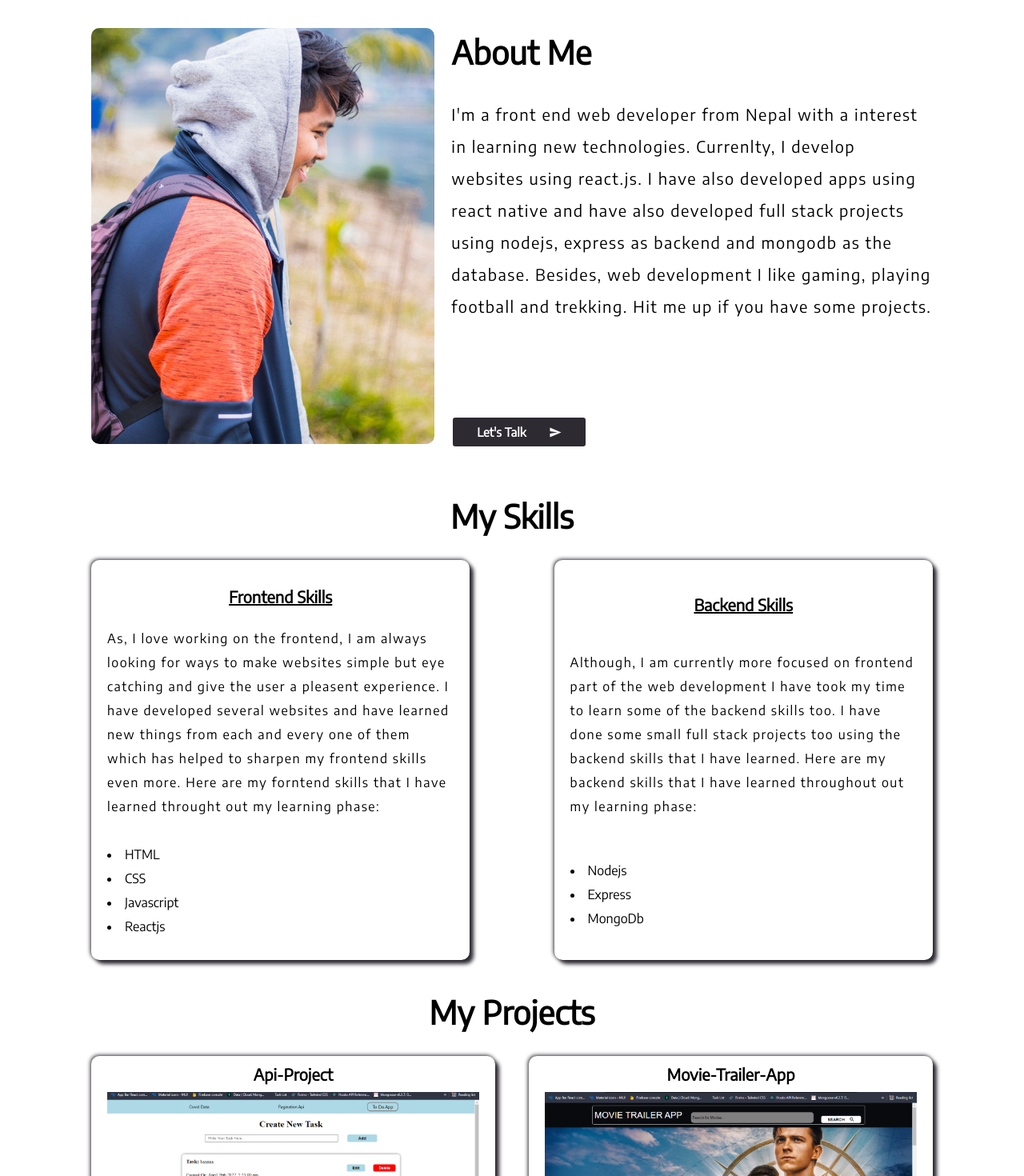
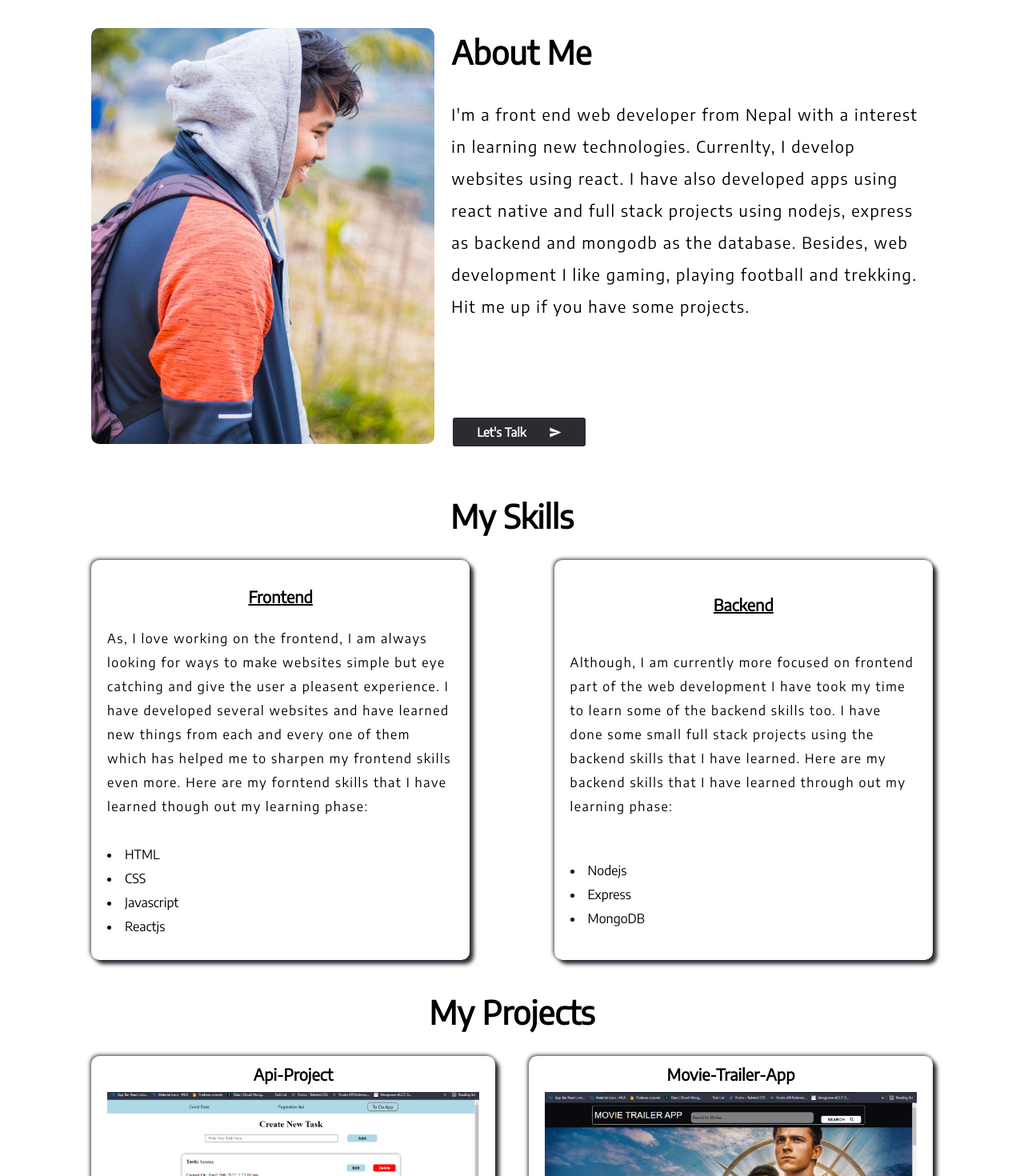
Before and after one commit to taranga99/portfolio, a React (Create React App) app: page / in a window 1280 px wide. Shown: the part 660-2130 px from the top of the page at 80% size. Built offline with nearby package versions, Linux system fonts and the light colour scheme.

Commit message:
Links updated and correction made

```diff
--- a/src/components/About/about.js
+++ b/src/components/About/about.js
@@ -22,11 +22,10 @@ const About = () => {
             <StyledDescription>
               I'm a front end web developer from Nepal with a interest in
               learning new technologies. Currenlty, I develop websites using
-              react.js. I have also developed apps using react native and have
-              also developed full stack projects using nodejs, express as
-              backend and mongodb as the database. Besides, web development I
-              like gaming, playing football and trekking. Hit me up if you have
-              some projects.
+              react. I have also developed apps using react native and full
+              stack projects using nodejs, express as backend and mongodb as the
+              database. Besides, web development I like gaming, playing football
+              and trekking. Hit me up if you have some projects.
             </StyledDescription>
             <StyledButton
               to="contact"
--- a/src/components/Contact/contact.js
+++ b/src/components/Contact/contact.js
@@ -83,7 +83,8 @@ const Contact = () => {
                 <StyledInfo>
                   <EmailIcon />
                   <StyledItem>
-                    <StyledInfoTitle>Email:</StyledInfoTitle> email@email.com
+                    <StyledInfoTitle>Email:</StyledInfoTitle>
+                    tarangathapa@gmail.com
                   </StyledItem>
                 </StyledInfo>
                 <StyledInfo>
--- a/src/components/Data/index.js
+++ b/src/components/Data/index.js
@@ -3,37 +3,37 @@ export const data = [
     id: 1,
     title: "Api-Project",
     description:
-      "This is an combination of three mini projects. One is a api based project where user can search for countries and get covid information about it. Second is also an api based project where pagination is applied and user can control the amount of data rendered at a time. And third is a to do app where user can add, edit and delete their tasks and it is saved on localstorage.",
+      "This is an combination of three mini projects. First is a api based project where users can search for countries and get covid information about it. Second is also an api based project where pagination is applied and user can control the amount of data rendered at a time. And third is a to do app where user can add, edit and delete their tasks and it is saved on localstorage.",
     img: "images/todoapp.png",
     tags: ["react", "styledcomponents", "localstorage", "sessionstorage"],
-    githubLink: "https://github.com/TTM99/api-projects",
+    githubLink: "https://github.com/taranga99/api-projects",
   },
   {
     id: 2,
     title: "Movie-Trailer-App",
     description:
-      "This is a movie trailer app where an api has been used to show different movies to user. The user can search for different movies and watch trailer of those movies. It is also made responsive using media queries.",
+      "This is a movie trailer app where an api has been used to show different movies to the user. The user can search for different movies and watch trailer of those movies. It is also made responsive using media queries.",
     img: "images/movie.png",
     tags: ["react", "movie-api", "media-queries"],
-    githubLink: "https://github.com/TTM99/Movie-Trailer-App",
+    githubLink: "https://github.com/taranga99/Movie-Trailer-App",
   },
   {
     id: 3,
     title: "Memories",
     description:
-      "This is a full stack project that uses react,node,express and mongodb. Here the user can post their memories with the pictures and information about it, edit and also delete it. All the data of the user is saved on mongodb atlas.",
+      "This is a full stack project that uses react,node,express and mongodb. Here the user can post their memories along with the pictures and information about it, edit it and also delete it. All the data of the user is saved on MongoDB Atlas.",
     img: "images/memories.png",
     tags: ["react", "node", "express", "mongodb-atlas"],
-    githubLink: "https://github.com/TTM99/Memories-MERN-STACK",
+    githubLink: "https://github.com/taranga99/Memories-MERN-STACK",
   },
 
   {
     id: 4,
     title: "Portfolio",
     description:
-      "This is my personal portfolio which I have designed and developed using react, styled components and has been made responsive using media queries. A smooth scrolling animation hass been added using react scroll library. ",
+      "This is my personal portfolio which I have designed and developed using react, styled components and has been made responsive using media queries. A smooth scrolling animation has been added using react scroll library. ",
     img: "images/portfolio.png",
     tags: ["react", "styled-components", "react-scroll", "media-queries"],
-    githubLink: "www.github.com",
+    githubLink: "https://github.com/taranga99/portfolio",
   },
 ];
--- a/src/components/Skills/skills.js
+++ b/src/components/Skills/skills.js
@@ -20,14 +20,14 @@ const Skills = () => {
           <StyledTitle>My Skills</StyledTitle>
           <StyledSkillsContainer>
             <StyledInfoContainer>
-              <StyledHeader>Frontend Skills</StyledHeader>
+              <StyledHeader>Frontend</StyledHeader>
               <StyledInfo>
                 As, I love working on the frontend, I am always looking for ways
                 to make websites simple but eye catching and give the user a
                 pleasent experience. I have developed several websites and have
                 learned new things from each and every one of them which has
-                helped to sharpen my frontend skills even more. Here are my
-                forntend skills that I have learned throught out my learning
+                helped me to sharpen my frontend skills even more. Here are my
+                forntend skills that I have learned though out my learning
                 phase:
               </StyledInfo>
               <StyledItemContainer>
@@ -38,18 +38,18 @@ const Skills = () => {
               </StyledItemContainer>
             </StyledInfoContainer>
             <StyledInfoContainer>
-              <StyledHeader>Backend Skills</StyledHeader>
+              <StyledHeader>Backend</StyledHeader>
               <StyledInfo>
                 Although, I am currently more focused on frontend part of the
                 web development I have took my time to learn some of the backend
-                skills too. I have done some small full stack projects too using
-                the backend skills that I have learned. Here are my backend
-                skills that I have learned throughout out my learning phase:
+                skills too. I have done some small full stack projects using the
+                backend skills that I have learned. Here are my backend skills
+                that I have learned through out my learning phase:
               </StyledInfo>
               <StyledItemContainer>
                 <StyledItem>Nodejs</StyledItem>
                 <StyledItem>Express</StyledItem>
-                <StyledItem>MongoDb</StyledItem>
+                <StyledItem>MongoDB</StyledItem>
               </StyledItemContainer>
             </StyledInfoContainer>
           </StyledSkillsContainer>
```
